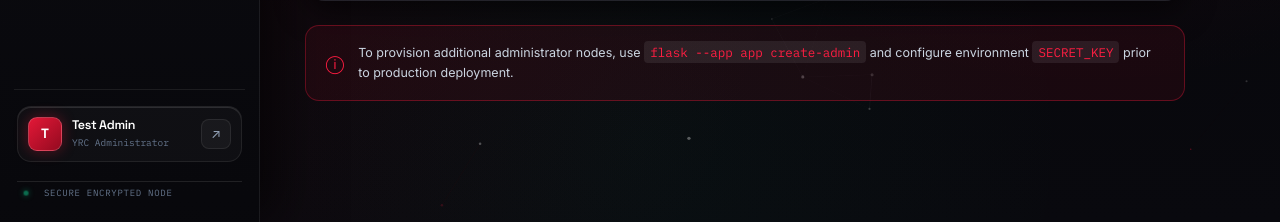
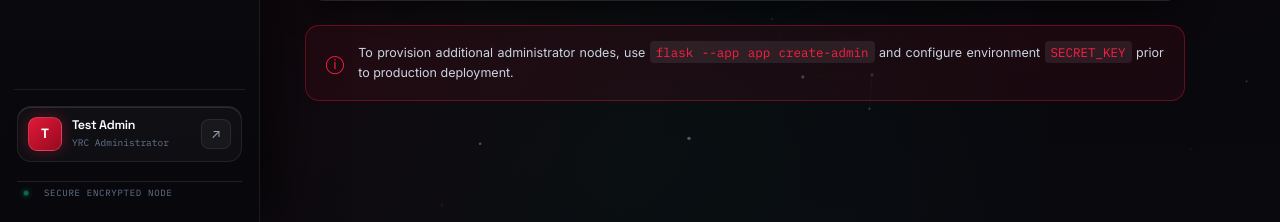
Before and after one commit to anujdm12/YRC, a Flask app: page /settings in a window 1280 px wide. Shown: the part 578-800 px from the top of the page. Run offline with Flask 3, Linux system fonts and the light colour scheme; the visitor is signed in with stand-in values (Sample User, id 1); some libraries are stand-ins or nearby versions.

Commit message:
Justify portal reading copy

```diff
--- a/static/futuristic.css
+++ b/static/futuristic.css
@@ -2455,3 +2455,9 @@ dialog.modal[open] {
     scroll-behavior: auto !important;
   }
 }
+
+/* Reading copy alignment */
+p, .subhead, .field-help, .settings-note, .event-description, .login-note {
+  text-align: justify !important;
+  text-justify: inter-word;
+}
```
